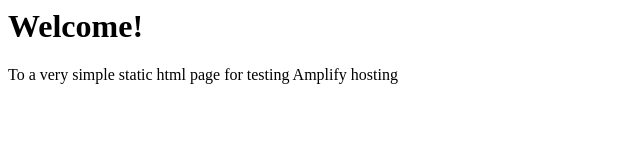
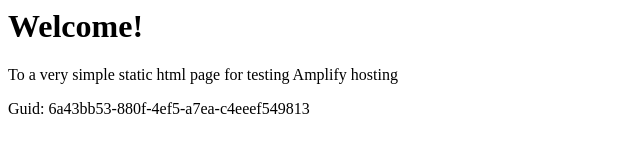
Before and after one commit to aws-aemilia-icn/Github-PR-Commit-Integration-Test-DoNotTouch-Gith-OKSLNVO2-v1-prod-ap-northeast-2, a website: page src/index.html in a window 1280 px wide. Shown: the whole page, without its empty margins (0-640 px from the left). Drawn offline with Linux system fonts and the light colour scheme.

Commit message:
commit from integ tests

```diff
--- a/src/index.html
+++ b/src/index.html
@@ -1,3 +1,5 @@
+
+
 <html lang="en">
 
 <head>
@@ -10,6 +12,6 @@
 <body>
     <h1>Welcome!</h1>
     <p>To a very simple static html page for testing Amplify hosting</p>
-</body>
+    <p>Guid: 6a43bb53-880f-4ef5-a7ea-c4eeef549813</p></body>
 
 </html>
```
